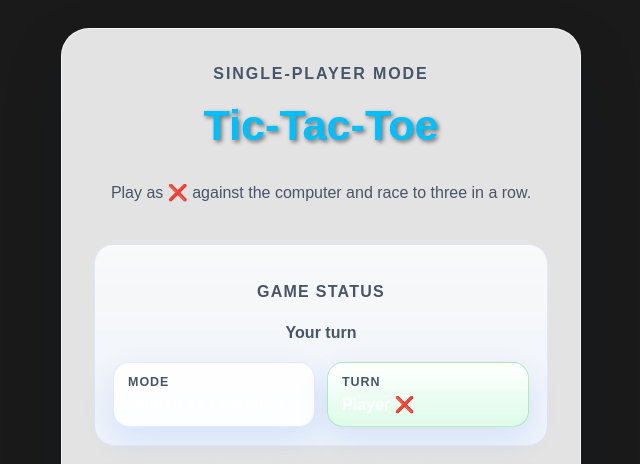
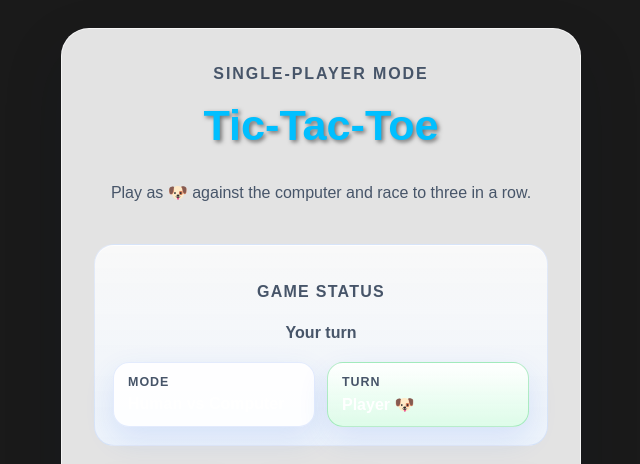
Before and after one commit to mitthalmotors/tictactoe, a plain HTML site: page tictactoe.html in a window 1280 px wide. Shown: the top 464 px of the page, 319-959 px from the left. Drawn offline with Linux system fonts and the light colour scheme.

Commit message:
feat: Replace all X and O with dog and cat icons

```diff
--- a/tictactoe.html
+++ b/tictactoe.html
@@ -12,7 +12,7 @@
       <div class="hero">
         <p class="eyebrow">Single-player mode</p>
         <h1 id="game-title">Tic-Tac-Toe</h1>
-        <p class="subtitle">Play as ❌ against the computer and race to three in a row.</p>
+        <p class="subtitle">Play as 🐶 against the computer and race to three in a row.</p>
       </div>
 
       <section class="info-panel" aria-label="Game information">
@@ -28,7 +28,7 @@
           </div>
           <div class="meta-chip" aria-live="polite">
             <span class="label">Turn</span>
-            <strong id="turn-indicator">Player ❌</strong>
+            <strong id="turn-indicator">Player 🐶</strong>
           </div>
         </div>
       </section>
--- a/tictactoe.js
+++ b/tictactoe.js
@@ -44,9 +44,9 @@ function updateTurnIndicator() {
   if (!gameActive) {
     turnIndicator.textContent = 'Game over';
   } else if (isComputerThinking) {
-    turnIndicator.textContent = 'Computer ⭕ thinking';
+    turnIndicator.textContent = 'Computer 🐱 thinking';
   } else {
-    turnIndicator.textContent = currentPlayer === HUMAN_PLAYER ? 'Player ❌' : 'Computer ⭕';
+    turnIndicator.textContent = currentPlayer === HUMAN_PLAYER ? 'Player 🐶' : 'Computer 🐱';
   }
 
   document.body.classList.toggle('turn-human', isHumanTurn);
```
